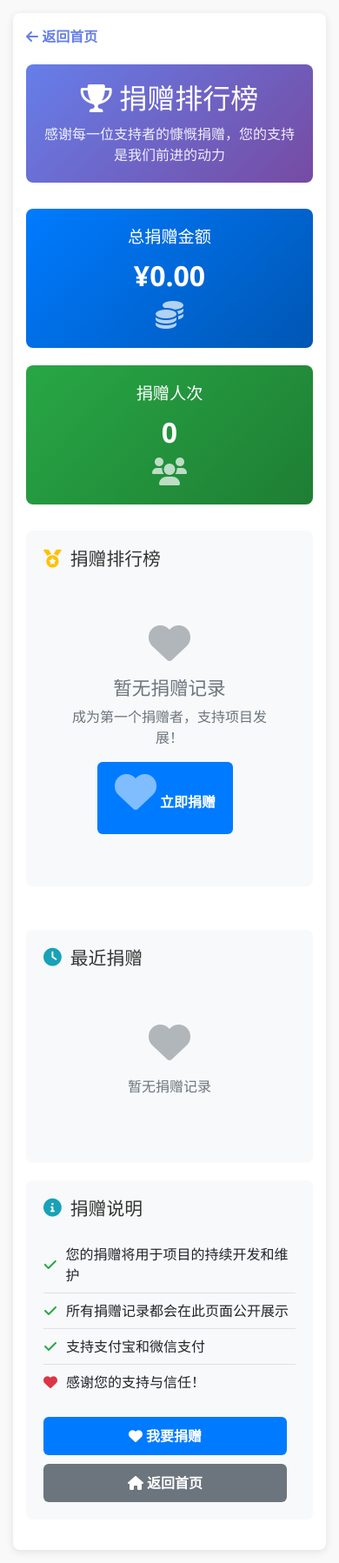
After one commit to yuanhuat/adghm, a Flask app: page /donation/ranking in a window 390 px wide. The commit adds this page. Shown: the whole page at 87% size. Run offline with Flask 3, Linux system fonts and the light colour scheme; some libraries are stand-ins or nearby versions.

Commit message:
feat(donation): 添加捐赠排行榜功能和相关模型
- 新增捐赠记录模型(DonationRecord)用于存储捐赠数据
- 实现捐赠排行榜页面展示功能
- 在捐赠表单中增加默认捐赠者姓名
- 添加捐赠排行榜导航菜单项
- 完善捐赠回调处理逻辑以更新捐赠记录状态

```diff
--- a/app/main/views.py
+++ b/app/main/views.py
@@ -9,6 +9,7 @@ from app.models.announcement import Announcement
 from app.models.feedback import Feedback
 from app.models.dns_config import DnsConfig
 from app.models.donation_config import DonationConfig
+from app.models.donation_record import DonationRecord
 from app.services.adguard_service import AdGuardService
 
 from app.admin.views import admin_required
@@ -1070,12 +1071,23 @@ def donation():
         flash('捐赠功能暂时不可用', 'info')
         return redirect(url_for('main.index'))
 
+    # 获取当前用户的客户端名称作为默认捐赠者姓名
+    default_donor_name = ''
+    if current_user.is_authenticated:
+        try:
+            client_mapping = ClientMapping.query.filter_by(user_id=current_user.id).first()
+            if client_mapping:
+                default_donor_name = client_mapping.client_name
+        except Exception as e:
+            logging.error(f"获取用户客户端名称失败: {str(e)}")
+
     return render_template('main/donation.html',
                          config=config,
                          min_amount=float(config.min_amount),
                          max_amount=float(config.max_amount),
                          donation_enabled=True,
-                         donation_description=config.donation_description)
+                         donation_description=config.donation_description,
+                         default_donor_name=default_donor_name)
 
 
 @main.route('/api/donation/create', methods=['POST'])
@@ -1159,6 +1171,17 @@ def create_donation():
         pay_params['sign'] = sign
         pay_params['sign_type'] = 'MD5'
 
+        # 创建捐赠记录
+        donation_record = DonationRecord(
+            order_id=order_id,
+            donor_name=donor_name if donor_name else '匿名捐赠者',
+            amount=amount,
+            payment_type=payment_type,
+            status='pending',
+            user_id=current_user.id if current_user.is_authenticated else None
+        )
+        db.session.add(donation_record)
+
         # 记录操作日志
         if current_user.is_authenticated:
             log = OperationLog(
@@ -1169,7 +1192,8 @@ def create_donation():
                 details=f'创建捐赠订单：金额={amount}，支付方式={payment_type}，捐赠者={donor_name}'
             )
             db.session.add(log)
-            db.session.commit()
+
+        db.session.commit()
 
         # 构建支付表单HTML（直接调用submit.php接口）
         form_html = f'''
@@ -1221,6 +1245,29 @@ def donation_success():
     用户支付完成后的跳转页面
     """
     return render_template('main/donation_success.html')
+
+
+@main.route('/donation/ranking')
+def donation_ranking():
+    """捐赠排行榜页面
+
+    显示捐赠者排行榜和最近捐赠记录
+    """
+    # 获取排行榜数据（前20名）
+    leaderboard = DonationRecord.get_leaderboard(limit=20)
+
+    # 获取最近捐赠记录（前10条）
+    recent_donations = DonationRecord.get_recent_donations(limit=10)
+
+    # 获取统计数据
+    total_amount = DonationRecord.get_total_amount()
+    total_count = DonationRecord.get_total_count()
+
+    return render_template('main/donation_ranking.html',
+                         leaderboard=leaderboard,
+                         recent_donations=recent_donations,
+                         total_amount=total_amount,
+                         total_count=total_count)
 
 
 @main.route('/donation/return', methods=['GET'])
@@ -1300,11 +1347,24 @@ def donation_callback():
         amount = data.get('money')
 
         if trade_status == 'TRADE_SUCCESS':
-            # 支付成功，记录日志
-            logging.info(f"捐赠支付成功：订单ID={order_id}，金额={amount}")
+            # 支付成功，更新捐赠记录
+            from datetime import datetime
+            donation_record = DonationRecord.query.filter_by(order_id=order_id).first()
+            if donation_record:
+                donation_record.status = 'success'
+                donation_record.trade_no = data.get('trade_no', '')
+                donation_record.paid_at = datetime.utcnow()
+                db.session.commit()
+                logging.info(f"捐赠支付成功：订单ID={order_id}，金额={amount}，捐赠者={donation_record.donor_name}")
+            else:
+                logging.warning(f"未找到捐赠记录：订单ID={order_id}")
             return 'SUCCESS'
         else:
-            # 支付失败或其他状态
+            # 支付失败或其他状态，更新记录状态
+            donation_record = DonationRecord.query.filter_by(order_id=order_id).first()
+            if donation_record:
+                donation_record.status = 'failed'
+                db.session.commit()
             logging.warning(f"捐赠支付状态异常：订单ID={order_id}，状态={trade_status}")
             return 'FAIL'
 
--- a/app/models/__init__.py
+++ b/app/models/__init__.py
@@ -6,9 +6,10 @@ from .dns_config import DnsConfig
 from .announcement import Announcement
 from .dns_import_source import DnsImportSource
 from .donation_config import DonationConfig
+from .donation_record import DonationRecord
 
 from .feedback import Feedback
 from .verification_code import VerificationCode
 from .email_config import EmailConfig
 
-__all__ = ['User', 'ClientMapping', 'OperationLog', 'AdGuardConfig', 'DnsConfig', 'Announcement', 'DnsImportSource', 'DonationConfig', 'Feedback', 'VerificationCode', 'EmailConfig']
+__all__ = ['User', 'ClientMapping', 'OperationLog', 'AdGuardConfig', 'DnsConfig', 'Announcement', 'DnsImportSource', 'DonationConfig', 'DonationRecord', 'Feedback', 'VerificationCode', 'EmailConfig']
--- a/app/templates/main/donation.html
+++ b/app/templates/main/donation.html
@@ -217,7 +217,7 @@
             <form id="donationForm" class="donation-form">
                 <div class="form-group">
                     <label for="donorName">捐赠者姓名（可选）</label>
-                    <input type="text" id="donorName" name="donor_name" class="form-control" placeholder="请输入您的姓名或昵称">
+                    <input type="text" id="donorName" name="donor_name" class="form-control" placeholder="请输入您的姓名或昵称" value="{{ default_donor_name }}">
                 </div>
 
                 <div class="form-group">
--- /dev/null
+++ b/app/templates/main/donation_ranking.html
@@ -0,0 +1,414 @@
+<!DOCTYPE html>
+<html lang="zh-CN">
+<head>
+    <meta charset="UTF-8">
+    <meta name="viewport" content="width=device-width, initial-scale=1.0">
+    <title>捐赠排行榜 - AdGuardHome用户管理系统</title>
+    <link rel="stylesheet" href="{{ url_for('static', filename='css/style.css') }}">
+    <link rel="stylesheet" href="{{ url_for('static', filename='vendor/fontawesome/all.min.css') }}">
+    <link rel="stylesheet" href="{{ url_for('static', filename='vendor/bootstrap/bootstrap.min.css') }}">
+    <style>
+        .ranking-container {
+            max-width: 1200px;
+            margin: 0 auto;
+            padding: 20px;
+            background: #fff;
+            border-radius: 8px;
+            box-shadow: 0 2px 10px rgba(0,0,0,0.1);
+        }
+        .ranking-header {
+            text-align: center;
+            margin-bottom: 30px;
+            padding: 20px;
+            background: linear-gradient(135deg, #667eea 0%, #764ba2 100%);
+            color: white;
+            border-radius: 8px;
+        }
+        .ranking-header h1 {
+            margin: 0;
+            font-size: 2rem;
+        }
+        .ranking-header p {
+            margin: 10px 0 0 0;
+            opacity: 0.9;
+        }
+        .back-link {
+            display: inline-block;
+            margin-bottom: 20px;
+            color: #667eea;
+            text-decoration: none;
+            font-weight: 600;
+        }
+        .back-link:hover {
+            text-decoration: underline;
+        }
+        .stats-row {
+            display: grid;
+            grid-template-columns: repeat(auto-fit, minmax(250px, 1fr));
+            gap: 20px;
+            margin-bottom: 30px;
+        }
+        .stat-card {
+            background: linear-gradient(135deg, #007bff, #0056b3);
+            color: white;
+            padding: 20px;
+            border-radius: 8px;
+            text-align: center;
+        }
+        .stat-card.success {
+            background: linear-gradient(135deg, #28a745, #1e7e34);
+        }
+        .stat-card h3 {
+            margin: 0 0 10px 0;
+            font-size: 1.2rem;
+        }
+        .stat-card .stat-value {
+            font-size: 2rem;
+            font-weight: bold;
+            margin-bottom: 5px;
+        }
+        .content-row {
+            display: grid;
+            grid-template-columns: 2fr 1fr;
+            gap: 30px;
+        }
+        .ranking-section, .recent-section, .info-section {
+            background: #f8f9fa;
+            padding: 20px;
+            border-radius: 8px;
+            margin-bottom: 20px;
+        }
+        .section-title {
+            margin: 0 0 20px 0;
+            color: #333;
+            font-size: 1.3rem;
+            display: flex;
+            align-items: center;
+            gap: 10px;
+        }
+        .ranking-table {
+            width: 100%;
+            border-collapse: collapse;
+            background: white;
+            border-radius: 6px;
+            overflow: hidden;
+            box-shadow: 0 2px 4px rgba(0,0,0,0.1);
+        }
+        .ranking-table th {
+            background: #007bff;
+            color: white;
+            padding: 12px;
+            text-align: left;
+            font-weight: 600;
+        }
+        .ranking-table td {
+            padding: 12px;
+            border-bottom: 1px solid #dee2e6;
+        }
+        .ranking-table tr:hover {
+            background: #f8f9fa;
+        }
+        .rank-badge {
+            display: inline-flex;
+            align-items: center;
+            gap: 5px;
+            padding: 4px 8px;
+            border-radius: 4px;
+            font-weight: bold;
+            font-size: 0.9rem;
+        }
+        .rank-badge.gold {
+            background: #ffc107;
+            color: #212529;
+        }
+        .rank-badge.silver {
+            background: #6c757d;
+            color: white;
+        }
+        .rank-badge.bronze {
+            background: #fd7e14;
+            color: white;
+        }
+        .rank-badge.normal {
+            background: #e9ecef;
+            color: #495057;
+        }
+        .amount {
+            color: #28a745;
+            font-weight: bold;
+        }
+        .count-badge {
+            background: #17a2b8;
+            color: white;
+            padding: 2px 8px;
+            border-radius: 12px;
+            font-size: 0.8rem;
+        }
+        .recent-item {
+            display: flex;
+            justify-content: space-between;
+            align-items: center;
+            padding: 12px;
+            background: white;
+            border-radius: 6px;
+            margin-bottom: 10px;
+            box-shadow: 0 1px 3px rgba(0,0,0,0.1);
+        }
+        .recent-item:last-child {
+            margin-bottom: 0;
+        }
+        .recent-info h6 {
+            margin: 0 0 5px 0;
+            font-weight: 600;
+        }
+        .recent-info .amount {
+            margin: 0 0 5px 0;
+        }
+        .recent-info .time {
+            font-size: 0.8rem;
+            color: #6c757d;
+            margin: 0;
+        }
+        .payment-icon {
+            font-size: 1.2rem;
+        }
+        .empty-state {
+            text-align: center;
+            padding: 40px 20px;
+            color: #6c757d;
+        }
+        .empty-state i {
+            font-size: 3rem;
+            margin-bottom: 15px;
+            opacity: 0.5;
+        }
+        .info-list {
+            list-style: none;
+            padding: 0;
+            margin: 0;
+        }
+        .info-list li {
+            display: flex;
+            align-items: center;
+            gap: 10px;
+            padding: 8px 0;
+            border-bottom: 1px solid #dee2e6;
+        }
+        .info-list li:last-child {
+            border-bottom: none;
+        }
+        .info-list i {
+            width: 16px;
+            text-align: center;
+        }
+        .action-buttons {
+            display: flex;
+            gap: 10px;
+            margin-top: 20px;
+        }
+        .btn {
+            display: inline-block;
+            padding: 10px 20px;
+            border-radius: 6px;
+            text-decoration: none;
+            font-weight: 600;
+            text-align: center;
+            border: none;
+            cursor: pointer;
+            transition: all 0.2s;
+        }
+        .btn-primary {
+            background: #007bff;
+            color: white;
+        }
+        .btn-primary:hover {
+            background: #0056b3;
+        }
+        .btn-secondary {
+            background: #6c757d;
+            color: white;
+        }
+        .btn-secondary:hover {
+            background: #545b62;
+        }
+        @media (max-width: 768px) {
+            .ranking-container {
+                margin: 10px;
+                padding: 15px;
+            }
+            .content-row {
+                grid-template-columns: 1fr;
+            }
+            .stats-row {
+                grid-template-columns: 1fr;
+            }
+            .action-buttons {
+                flex-direction: column;
+            }
+            .ranking-table {
+                font-size: 0.9rem;
+            }
+            .ranking-table th,
+            .ranking-table td {
+                padding: 8px;
+            }
+        }
+    </style>
+</head>
+<body>
+    <div class="main-container">
+        <div class="ranking-container">
+            <a href="{{ url_for('main.index') }}" class="back-link">
+                <i class="fas fa-arrow-left"></i> 返回首页
+            </a>
+
+            <div class="ranking-header">
+                <h1><i class="fas fa-trophy"></i> 捐赠排行榜</h1>
+                <p>感谢每一位支持者的慷慨捐赠，您的支持是我们前进的动力</p>
+            </div>
+
+            <!-- 统计信息 -->
+            <div class="stats-row">
+                <div class="stat-card">
+                    <h3>总捐赠金额</h3>
+                    <div class="stat-value">¥{{ "%.2f"|format(total_amount or 0) }}</div>
+                    <i class="fas fa-coins fa-2x" style="opacity: 0.7;"></i>
+                </div>
+                <div class="stat-card success">
+                    <h3>捐赠人次</h3>
+                    <div class="stat-value">{{ total_count or 0 }}</div>
+                    <i class="fas fa-users fa-2x" style="opacity: 0.7;"></i>
+                </div>
+            </div>
+
+            <div class="content-row">
+                <!-- 捐赠排行榜 -->
+                <div class="ranking-section">
+                    <h2 class="section-title">
+                        <i class="fas fa-medal" style="color: #ffc107;"></i>
+                        捐赠排行榜
+                    </h2>
+                    {% if leaderboard %}
+                        <table class="ranking-table">
+                            <thead>
+                                <tr>
+                                    <th width="80">排名</th>
+                                    <th>捐赠者</th>
+                                    <th width="120">累计金额</th>
+                                    <th width="100">捐赠次数</th>
+                                </tr>
+                            </thead>
+                            <tbody>
+                                {% for record in leaderboard %}
+                                <tr>
+                                    <td>
+                                        {% if loop.index == 1 %}
+                                            <span class="rank-badge gold">
+                                                <i class="fas fa-crown"></i> {{ loop.index }}
+                                            </span>
+                                        {% elif loop.index == 2 %}
+                                            <span class="rank-badge silver">
+                                                <i class="fas fa-medal"></i> {{ loop.index }}
+                                            </span>
+                                        {% elif loop.index == 3 %}
+                                            <span class="rank-badge bronze">
+                                                <i class="fas fa-medal"></i> {{ loop.index }}
+                                            </span>
+                                        {% else %}
+                                            <span class="rank-badge normal">{{ loop.index }}</span>
+                                        {% endif %}
+                                    </td>
+                                    <td><strong>{{ record.donor_name }}</strong></td>
+                                    <td><span class="amount">¥{{ "%.2f"|format(record.total_amount) }}</span></td>
+                                    <td><span class="count-badge">{{ record.donation_count }}</span></td>
+                                </tr>
+                                {% endfor %}
+                            </tbody>
+                        </table>
+                    {% else %}
+                        <div class="empty-state">
+                            <i class="fas fa-heart"></i>
+                            <h4>暂无捐赠记录</h4>
+                            <p>成为第一个捐赠者，支持项目发展！</p>
+                            <a href="{{ url_for('main.donation') }}" class="btn btn-primary">
+                                <i class="fas fa-heart"></i> 立即捐赠
+                            </a>
+                        </div>
+                    {% endif %}
+                </div>
+
+                <!-- 右侧栏 -->
+                <div>
+                    <!-- 最近捐赠 -->
+                    <div class="recent-section">
+                        <h3 class="section-title">
+                            <i class="fas fa-clock" style="color: #17a2b8;"></i>
+                            最近捐赠
+                        </h3>
+                        {% if recent_donations %}
+                            {% for donation in recent_donations %}
+                            <div class="recent-item">
+                                <div class="recent-info">
+                                    <h6>{{ donation.donor_name }}</h6>
+                                    <p class="amount">¥{{ "%.2f"|format(donation.amount) }}</p>
+                                    <p class="time">
+                                        {{ donation.paid_at.strftime('%m-%d %H:%M') if donation.paid_at else donation.created_at.strftime('%m-%d %H:%M') }}
+                                    </p>
+                                </div>
+                                <div>
+                                    {% if donation.payment_type == 'alipay' %}
+                                        <i class="fab fa-alipay payment-icon" style="color: #1677ff;" title="支付宝"></i>
+                                    {% elif donation.payment_type == 'wxpay' %}
+                                        <i class="fab fa-weixin payment-icon" style="color: #07c160;" title="微信支付"></i>
+                                    {% endif %}
+                                </div>
+                            </div>
+                            {% endfor %}
+                        {% else %}
+                            <div class="empty-state">
+                                <i class="fas fa-heart"></i>
+                                <p>暂无捐赠记录</p>
+                            </div>
+                        {% endif %}
+                    </div>
+
+                    <!-- 捐赠说明 -->
+                    <div class="info-section">
+                        <h3 class="section-title">
+                            <i class="fas fa-info-circle" style="color: #17a2b8;"></i>
+                            捐赠说明
+                        </h3>
+                        <ul class="info-list">
+                            <li>
+                                <i class="fas fa-check" style="color: #28a745;"></i>
+                                您的捐赠将用于项目的持续开发和维护
+                            </li>
+                            <li>
+                                <i class="fas fa-check" style="color: #28a745;"></i>
+                                所有捐赠记录都会在此页面公开展示
+                            </li>
+                            <li>
+                                <i class="fas fa-check" style="color: #28a745;"></i>
+                                支持支付宝和微信支付
+                            </li>
+                            <li>
+                                <i class="fas fa-heart" style="color: #dc3545;"></i>
+                                感谢您的支持与信任！
+                            </li>
+                        </ul>
+
+                        <div class="action-buttons">
+                            <a href="{{ url_for('main.donation') }}" class="btn btn-primary">
+                                <i class="fas fa-heart"></i> 我要捐赠
+                            </a>
+                            <a href="{{ url_for('main.index') }}" class="btn btn-secondary">
+                                <i class="fas fa-home"></i> 返回首页
+                            </a>
+                        </div>
+                    </div>
+                </div>
+            </div>
+        </div>
+    </div>
+</body>
+</html>
--- a/app/templates/main/index.html
+++ b/app/templates/main/index.html
@@ -16,6 +16,7 @@
                 <a href="{{ url_for('main.clients') }}"><i class="fas fa-desktop"></i> 客户端管理</a>
                 <a href="{{ url_for('main.guide') }}"><i class="fas fa-book"></i> 使用指南</a>
                 <a href="{{ url_for('main.donation') }}"><i class="fas fa-heart"></i> 支持我们</a>
+                <a href="{{ url_for('main.donation_ranking') }}"><i class="fas fa-trophy"></i> 捐赠排行榜</a>
                 <a href="http://test.dns.con:5000/dns-test" target="_blank"><i class="fas fa-network-wired"></i> DNS检测</a>
                 <div class="nav-dropdown">
                     <a href="#" class="nav-dropdown-toggle"><i class="fas fa-user-cog"></i> 账户设置 ▼</a>
```
Also changed, not shown: app/models/donation_record.py (added, +118 -0 lines).
